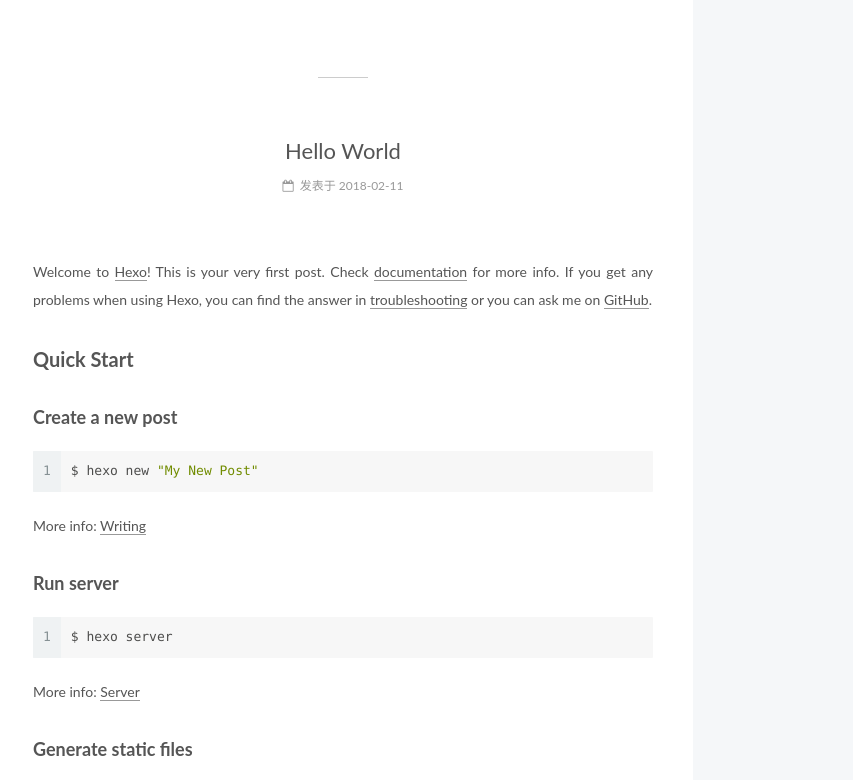
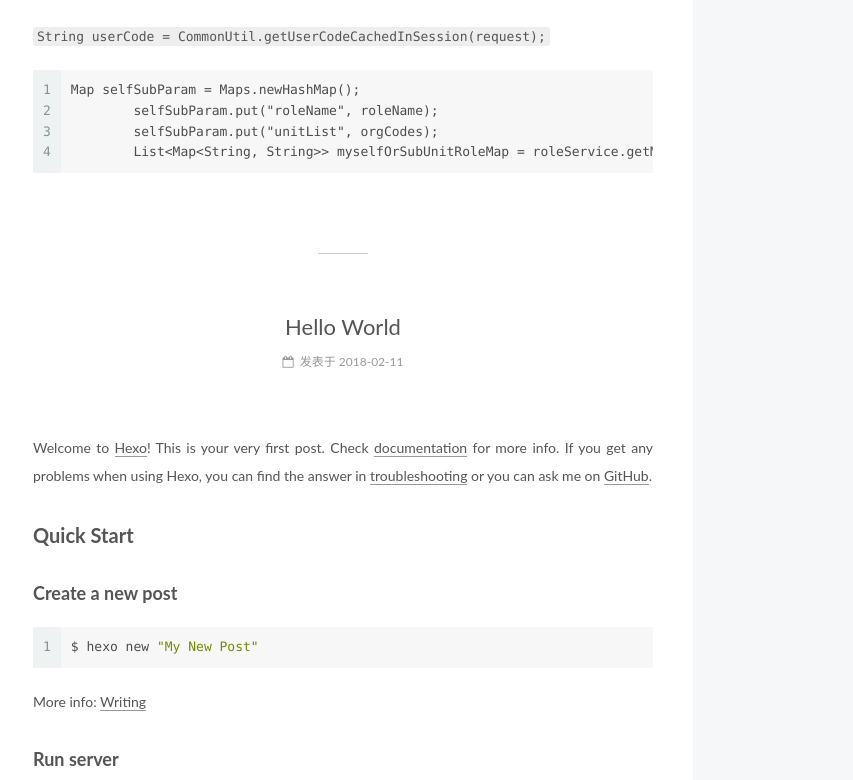
Before and after one commit to likevson/likevson.github.io, a plain HTML site: page index.html in a window 1280 px wide. Shown: the part 930-1710 px from the top of the page, without its empty margins (427-1280 px from the left). Drawn offline with Linux system fonts and the light colour scheme.

Commit message:
Site updated: 2018-02-12 15:16:22

```diff
--- a/index.html
+++ b/index.html
@@ -309,6 +309,8 @@
 <p>[百度]<br>(<a href="http://www.baidu.com" target="_blank" rel="noopener">http://www.baidu.com</a>)</p>
 </blockquote>
 <h4 id="插入图片"><a href="#插入图片" class="headerlink" title="插入图片"></a>插入图片</h4><p><img src="https://i.loli.net/2018/02/12/5a80f61acd1a4.jpg" alt="测试插入图片"></p>
+<p><code>String userCode = CommonUtil.getUserCodeCachedInSession(request);</code></p>
+<figure class="highlight plain"><table><tr><td class="gutter"><pre><span class="line">1</span><br><span class="line">2</span><br><span class="line">3</span><br><span class="line">4</span><br></pre></td><td class="code"><pre><span class="line">Map selfSubParam = Maps.newHashMap();</span><br><span class="line">        selfSubParam.put(&quot;roleName&quot;, roleName);</span><br><span class="line">        selfSubParam.put(&quot;unitList&quot;, orgCodes);</span><br><span class="line">        List&lt;Map&lt;String, String&gt;&gt; myselfOrSubUnitRoleMap = roleService.getMyselfOrSubUnitRole(selfSubParam);</span><br></pre></td></tr></table></figure>
 
 
 
```
Also changed, not shown: 2018/02/12/测试博客是否正常运行/index.html (+6 -4 lines).
